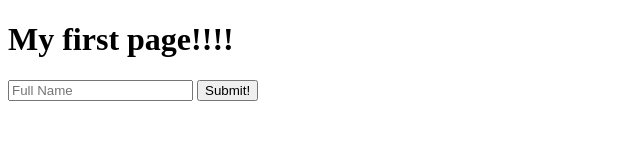
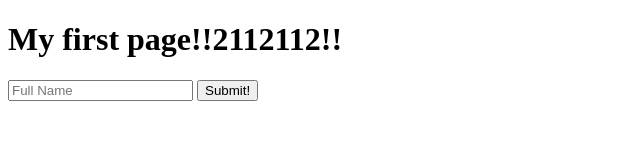
Before and after one commit to tariq210/pubwebsite, a plain HTML site: page index.html in a window 1280 px wide. Shown: the whole page, without its empty margins (0-640 px from the left). Drawn offline with Linux system fonts and the light colour scheme.

Commit message:
Update index.html

```diff
--- a/index.html
+++ b/index.html
@@ -4,7 +4,7 @@
         <title>My Web Page!</title>
     </head>
     <body>
-        <h1>My first page!!!!</h1>
+        <h1>My first page!!2112112!!</h1>
         <form>
             <input type="text" placeholder="Full Name" name="name">
             <button>Submit!</button>
```
